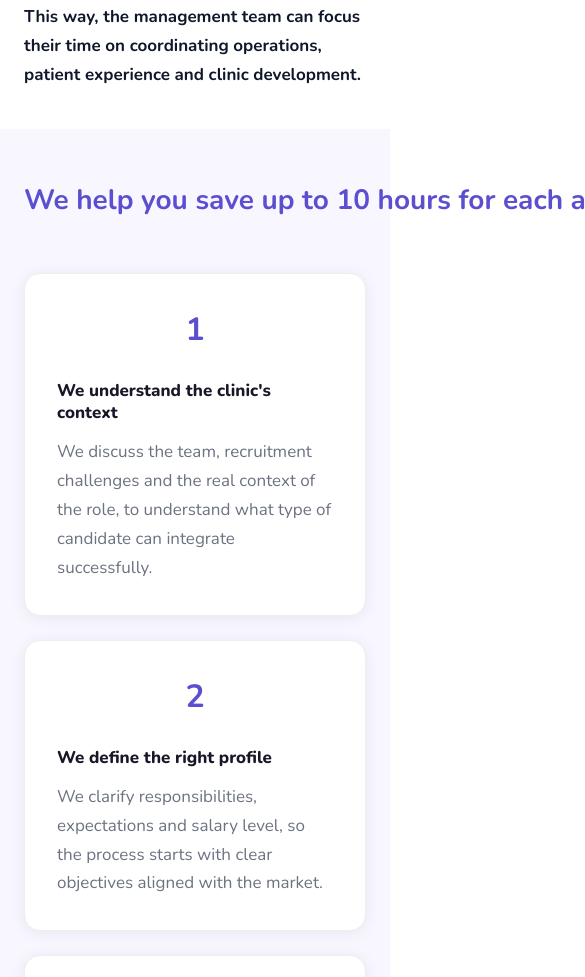
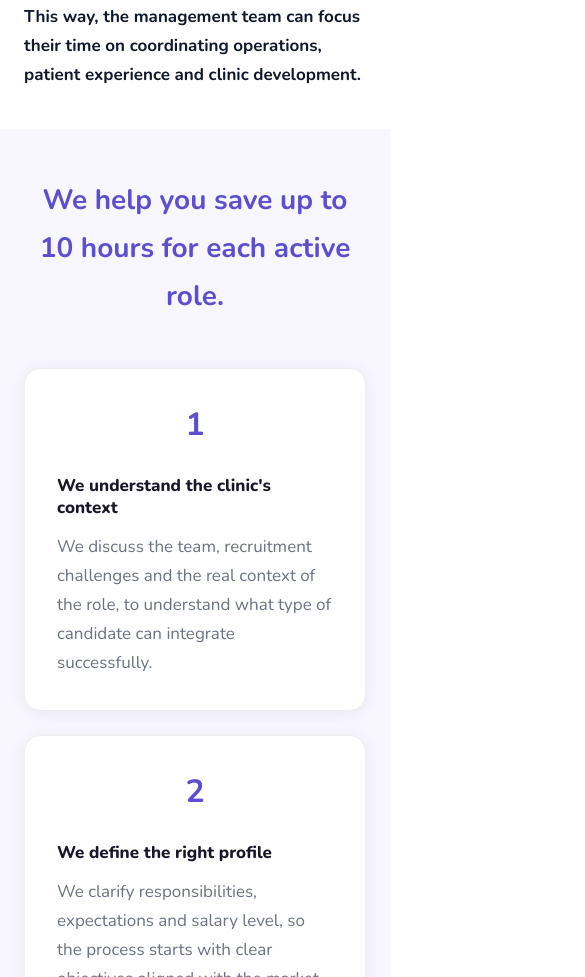
Before and after one commit to cristiantuica01-hub/divizia-medicala-website, a plain HTML site: page en.html in a window 390 px wide. Shown: the part 6274-7251 px from the top of the page, 585 px wide, since content can reach past the window. Drawn offline with nearby package versions, Linux system fonts and the light colour scheme.

Commit message:
Fix mobile text wrapping for process steps heading
Remove white-space:nowrap and add max-width so the title wraps
properly on small screens instead of being cut off.

Co-Authored-By: Claude Sonnet 4.6 <noreply@anthropic.com>

```diff
--- a/en.html
+++ b/en.html
@@ -860,7 +860,7 @@
   <!-- ====== PROCESS STEPS ====== -->
   <section class="process-steps-section" style="background:#f8f7ff;padding:0px 0 80px;text-align:center;width:100%;">
     <div class="process-steps-container" style="max-width:1300px;margin:0 auto;padding:48px 24px;">
-        <p style="font-size:28px;font-weight:700;color:#5b4fcf;text-align:center;margin-left:auto;margin-right:auto;max-width:none;white-space:nowrap;margin-top:0;margin-bottom:48px;line-height:1.4;">We help you save up to 10 hours for each active role.</p>
+        <p style="font-size:28px;font-weight:700;color:#5b4fcf;text-align:center;margin-left:auto;margin-right:auto;max-width:600px;white-space:normal;word-wrap:break-word;margin-top:0;margin-bottom:48px;line-height:1.4;">We help you save up to 10 hours for each active role.</p>
         <div class="steps-grid-6">
 
           <!-- Step 1 -->
```
